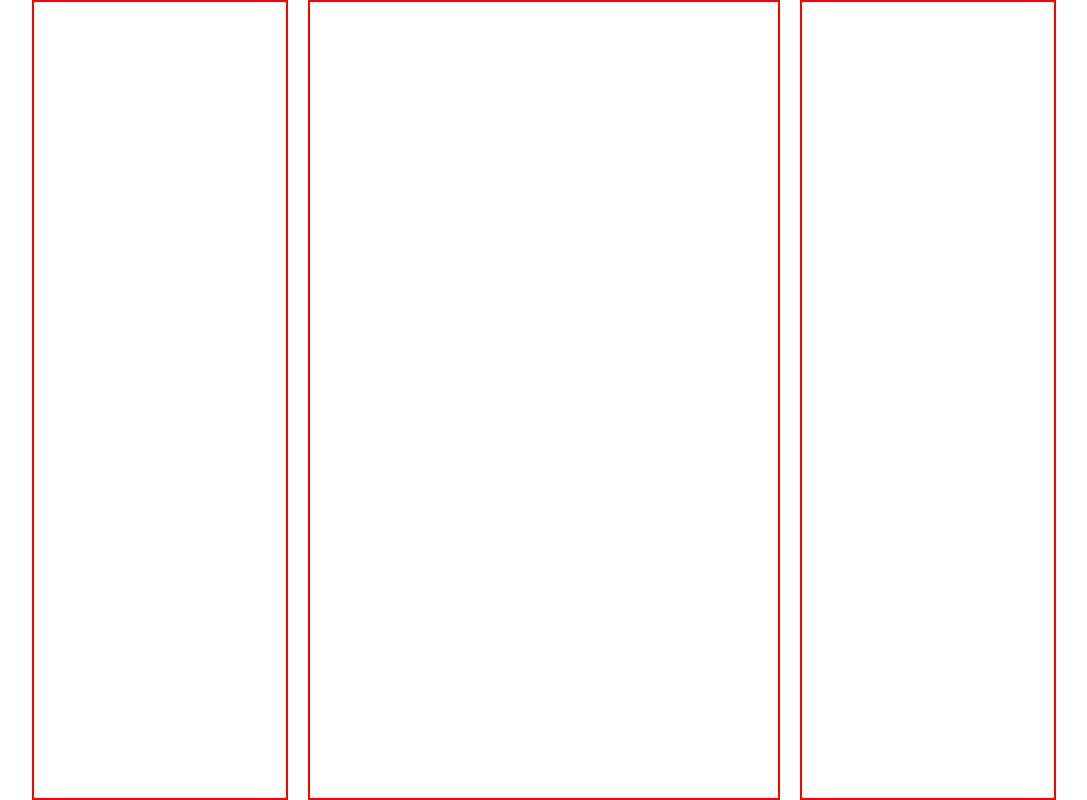
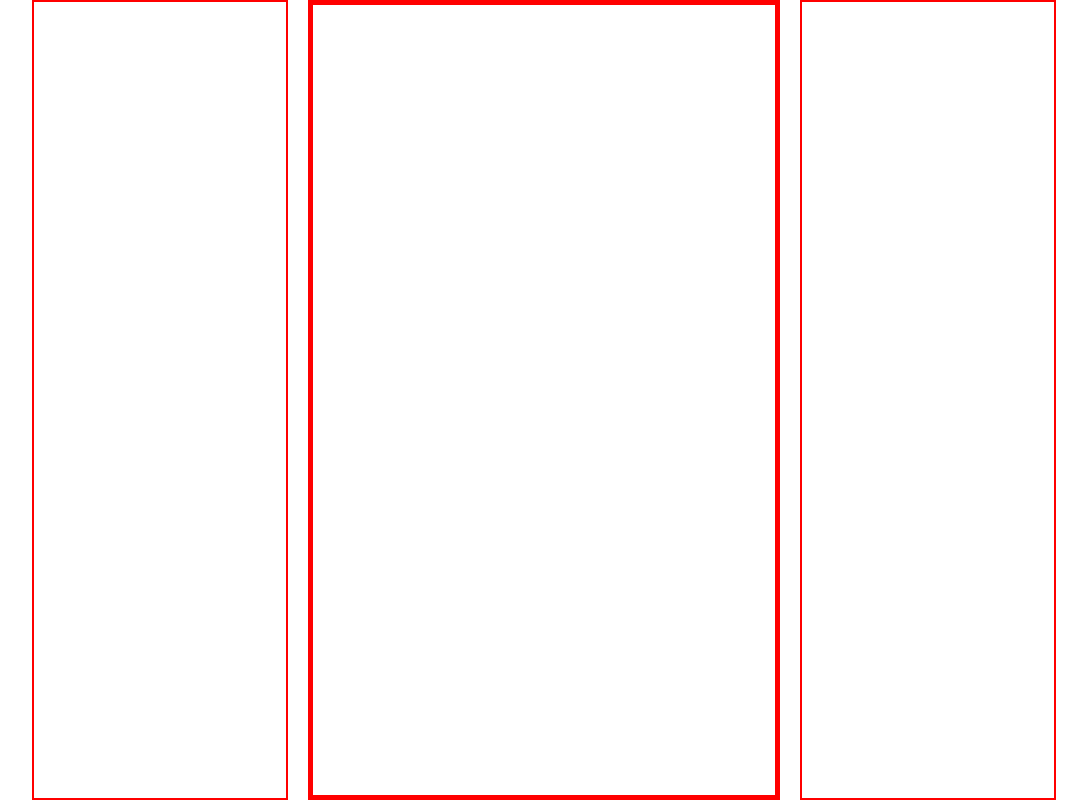
Before and after one commit to Sachin2903/Twitter_clone, a React (Create React App) app: page /home in a window 1280 px wide. Shown: the whole page, without its empty margins (96-1183 px from the left). Built offline with nearby package versions, Linux system fonts and the light colour scheme.

Commit message:
add manish

```diff
--- a/package.json
+++ b/package.json
@@ -17,7 +17,6 @@
     "react-redux": "^8.0.5",
     "react-router-dom": "^6.11.2",
     "react-scripts": "5.0.1",
-
     "web-vitals": "^2.1.4"
   },
   "scripts": {
--- a/src/components/organisms/main/midSideBar/midSideBar.module.css
+++ b/src/components/organisms/main/midSideBar/midSideBar.module.css
@@ -1,6 +1,5 @@
-.midsidebarbox{
+.midsidebarbox {
     width: 46%;
     height: 100%;
-
-    border: 2px solid red;
+    border: 5px solid red;
 }
```
Also changed, not shown: 1 other file (tests, documents, lock files or other folders).
